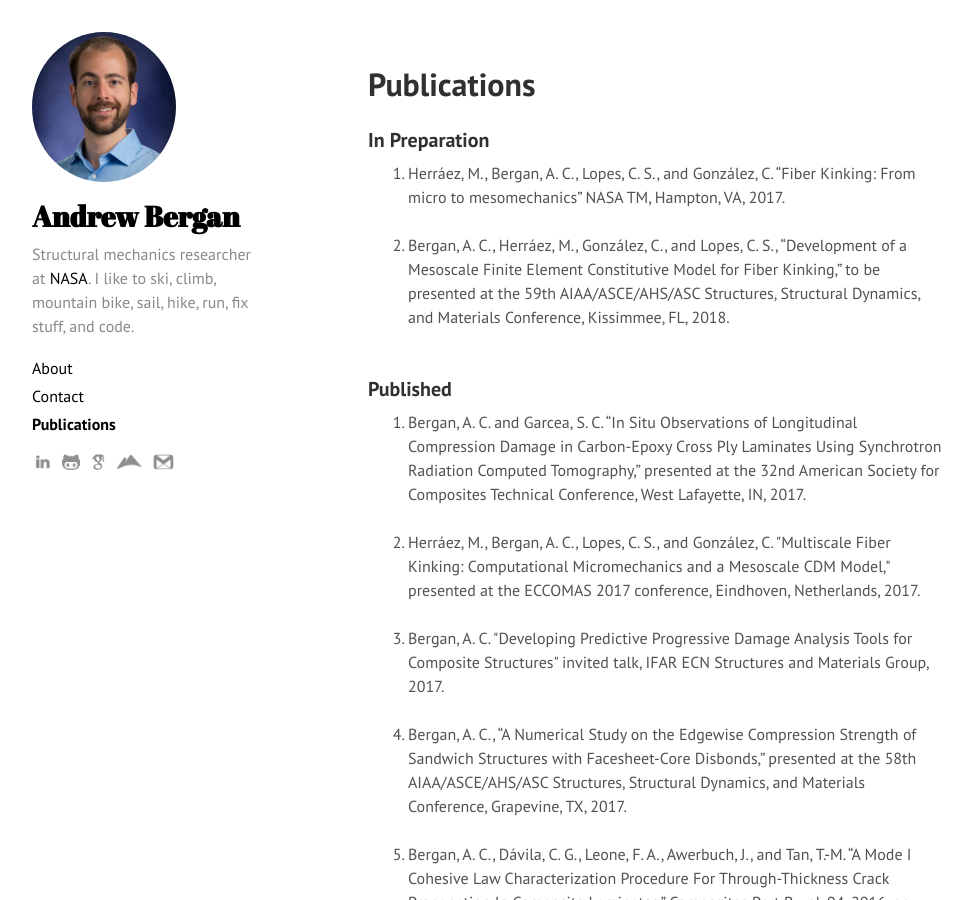
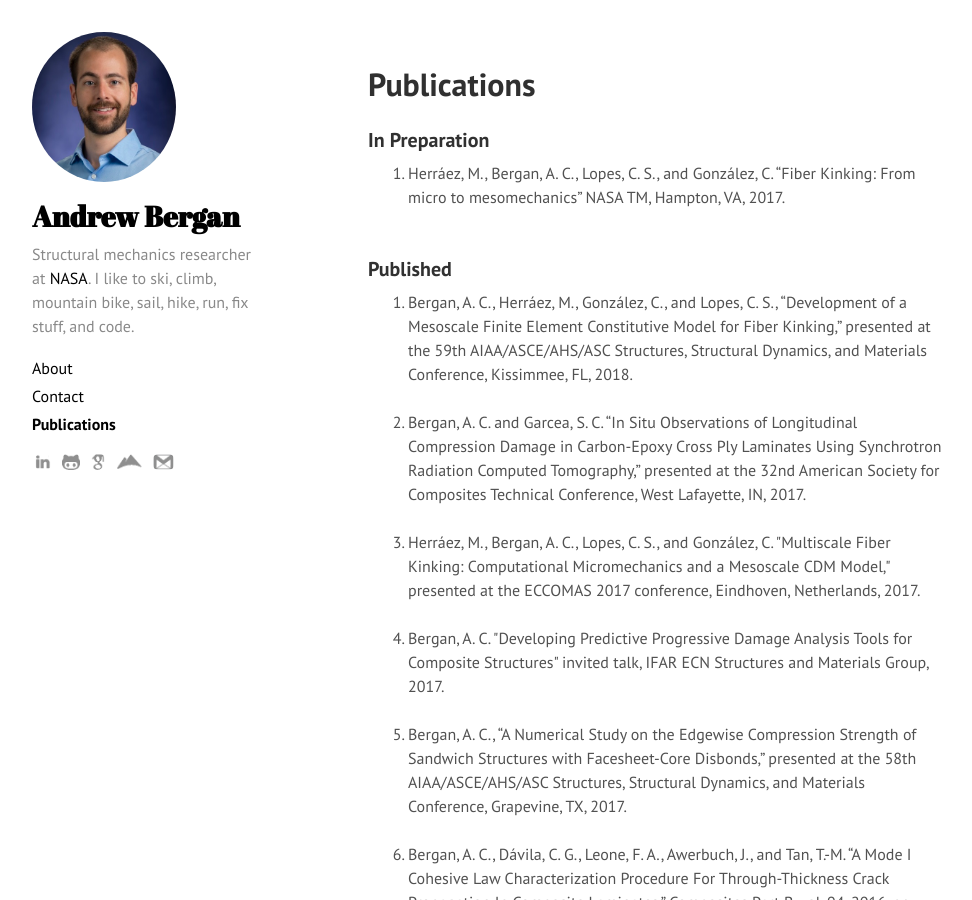
Before and after one commit to acbergan/acbergan.github.io, a Jekyll site: the page built from publications.md, in a window 1280 px wide and 900 px high. Shown: the whole window, without its empty margins (0-972 px from the left). Built offline with Jekyll 4.4.1, drawn with Linux system fonts in a browser that asks for light colours.

Commit message:
Added SciTech 2018 paper

```diff
--- a/publications.md
+++ b/publications.md
@@ -6,11 +6,11 @@
 ### In Preparation
 <ol>
 	<li>Herráez, M., Bergan, A. C., Lopes, C. S., and González, C. “Fiber Kinking: From micro to mesomechanics” NASA TM, Hampton, VA, 2017.</li><br>
-	<li>Bergan, A. C., Herráez, M., González, C., and Lopes, C. S., “Development of a Mesoscale Finite Element Constitutive Model for Fiber Kinking,” to be presented at the 59th AIAA/ASCE/AHS/ASC Structures, Structural Dynamics, and Materials Conference, Kissimmee, FL, 2018.</li><br>
 </ol>
 
 ### Published
 <ol>
+	<li>Bergan, A. C., Herráez, M., González, C., and Lopes, C. S., “Development of a Mesoscale Finite Element Constitutive Model for Fiber Kinking,” presented at the 59th AIAA/ASCE/AHS/ASC Structures, Structural Dynamics, and Materials Conference, Kissimmee, FL, 2018.</li><br>
 	<li>Bergan, A. C. and Garcea, S. C. “In Situ Observations of Longitudinal Compression Damage in Carbon-Epoxy Cross Ply Laminates Using Synchrotron Radiation Computed Tomography,” presented at the 32nd American Society for Composites Technical Conference, West Lafayette, IN, 2017.</li><br>
 	<li>Herráez, M., Bergan, A. C., Lopes, C. S., and González, C. "Multiscale Fiber Kinking:  Computational Micromechanics and a Mesoscale CDM Model," presented at the ECCOMAS 2017 conference, Eindhoven, Netherlands, 2017.</li><br>
 	<li>Bergan, A. C. "Developing Predictive Progressive Damage Analysis Tools for Composite Structures" invited talk, IFAR ECN Structures and Materials Group, 2017.</li><br>
```
